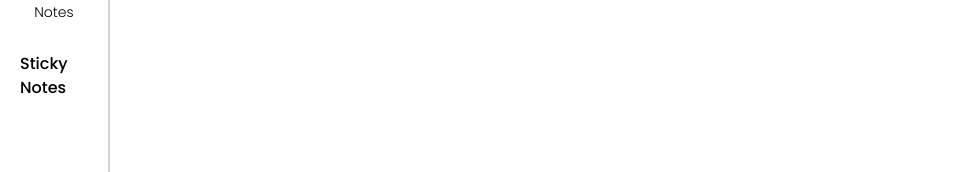
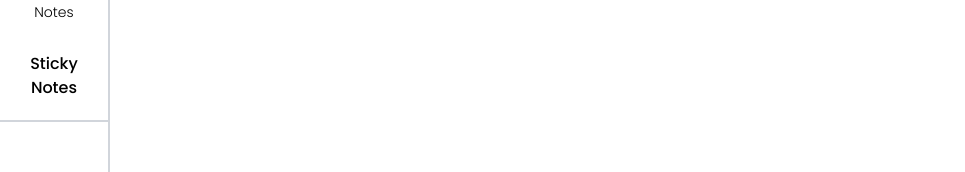
Before and after one commit to notebook-app/front-end, a React (Create React App) app: page / in a window 1280 px wide. Shown: the top 172 px of the page, without its empty margins (0-965 px from the left). Built offline with nearby package versions, Linux system fonts and the light colour scheme.

Commit message:
Displaying Nav child's

```diff
--- a/src/components/layout/Nav.tsx
+++ b/src/components/layout/Nav.tsx
@@ -1,22 +1,47 @@
 import React from 'react';
-export default function Nav() {
+
+type RouteEndpoint = {
+    url: string;
+    name: string;
+};
+
+const endpoints: RouteEndpoint[] = [
+    {
+        url: '/sticky-notes',
+        name: 'Sticky'
+    },
+    {
+        url: '/notes',
+        name: 'Notes'
+    },
+];
+
+export default function Nav({children}: { children?: JSX.Element }) {
     return (
         <nav className={'border-r-2 border-gray-300 h-full float-left'}>
             <div className="text-center font-light">
                 <span className={'text-sm'}>Notes</span>
             </div>
 
-            <div className={'grid mt-7'}>
-                <a
-                    className={'ml-5 mr-5 hover:text-gray-400'}
-                    href="/sticky-notes"
-                >
-                    Sticky
-                </a>
-                <a className={'ml-5 mr-5 hover:text-gray-400'} href="/notes">
-                    Notes
-                </a>
+            <div className={'grid mt-7 text-center border-b-2 border-gray-300'}>
+                {
+                    endpoints.map(({url, name}: RouteEndpoint, index: number) => {
+                        return <a
+                            className={`ml-5 mr-5 hover:text-gray-400 ${index === endpoints.length - 1 && 'mb-5'}`}
+                            href={url}
+                        >
+                            {name}
+                        </a>
+                    })
+                }
             </div>
+            {
+                /* REACT CHILDREN IF EXISTS */
+                children &&
+                <div className={'text-center mt-5'}>
+                    {children}
+                </div>
+            }
         </nav>
     );
 }
```
